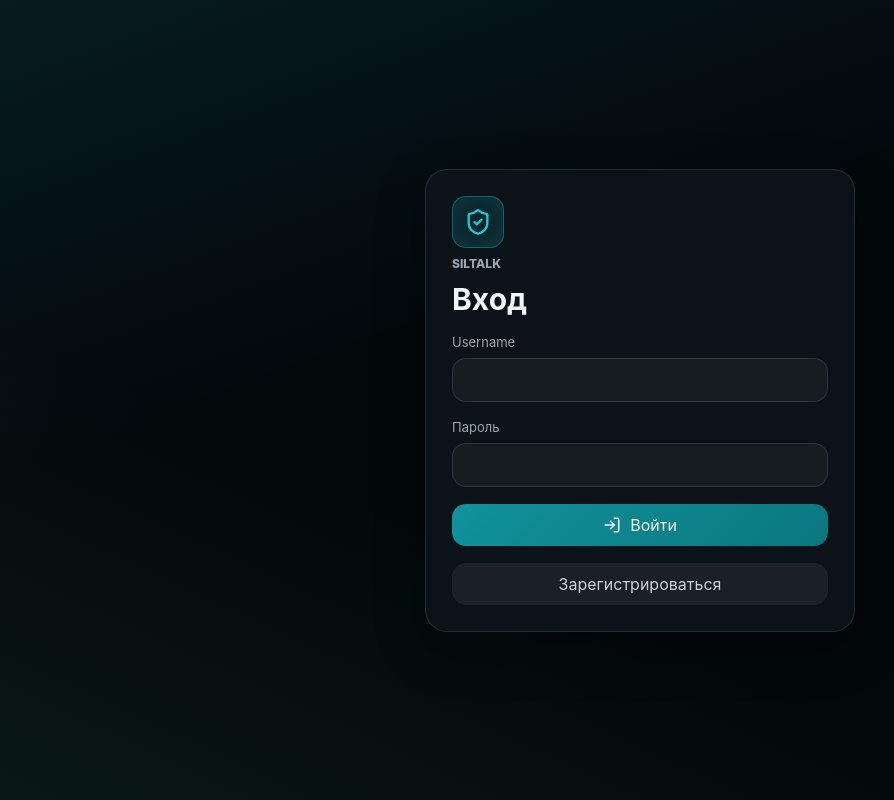
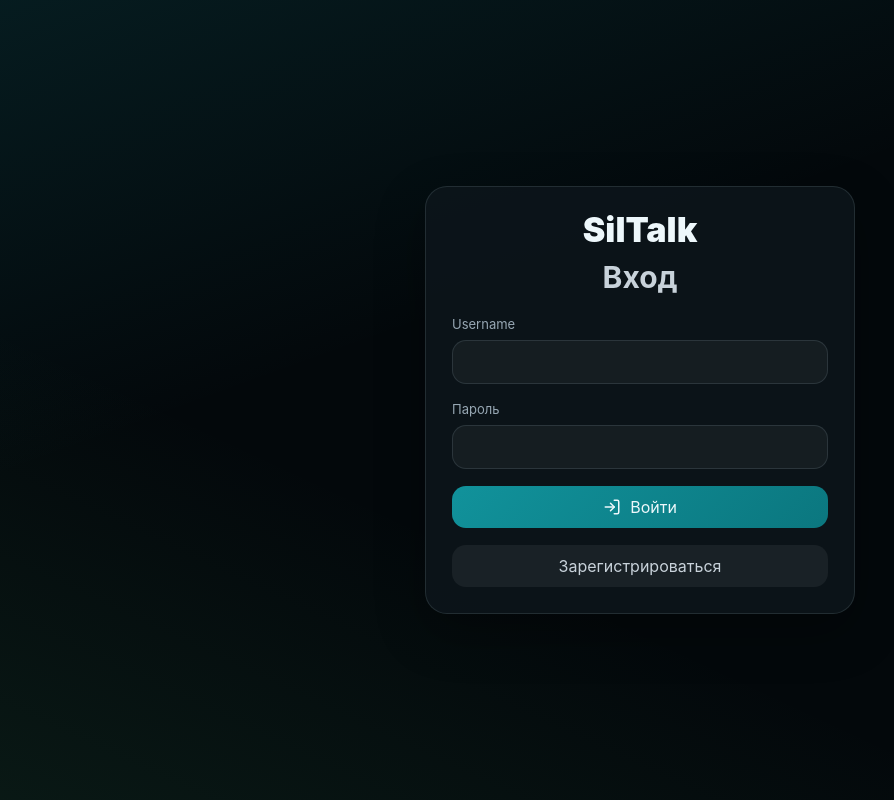
Before and after one commit to Demustahl/siltalk, a React (Vite) app in the folder frontend/: page /#/login in a window 1280 px wide. Shown: the whole page, without its empty margins (0-894 px from the left). Built offline with nearby package versions, Linux system fonts and the light colour scheme; no server answers; sample sign-in values are in the browser's storage.

Commit message:
style: simplify login form header

```diff
--- a/frontend/src/pages/LoginPage.jsx
+++ b/frontend/src/pages/LoginPage.jsx
@@ -1,4 +1,4 @@
-import { LogIn, ShieldCheck } from "lucide-react";
+import { LogIn } from "lucide-react";
 import { useState } from "react";
 
 export function LoginPage({ notice, onLogin, navigate }) {
@@ -33,11 +33,8 @@ export function LoginPage({ notice, onLogin, navigate }) {
   return (
     <main className="auth-page">
       <form className="auth-panel" onSubmit={handleSubmit}>
-        <div className="auth-brand">
-          <span className="brand-mark">
-            <ShieldCheck size={28} aria-hidden="true" />
-          </span>
-          <p className="eyebrow">SilTalk</p>
+        <div className="auth-brand auth-brand-centered">
+          <p className="auth-product-name">SilTalk</p>
           <h1>Вход</h1>
         </div>
 
--- a/frontend/src/styles.css
+++ b/frontend/src/styles.css
@@ -136,6 +136,25 @@ h2 {
 .auth-brand {
   display: grid;
   gap: 8px;
+}
+
+.auth-brand-centered {
+  justify-items: center;
+  gap: 10px;
+  margin-bottom: 4px;
+  text-align: center;
+}
+
+.auth-product-name {
+  color: var(--text);
+  font-size: 34px;
+  font-weight: 900;
+  line-height: 1;
+}
+
+.auth-brand-centered h1 {
+  color: var(--muted-strong);
+  font-size: 36px;
 }
 
 .auth-brand .brand-mark {
```
